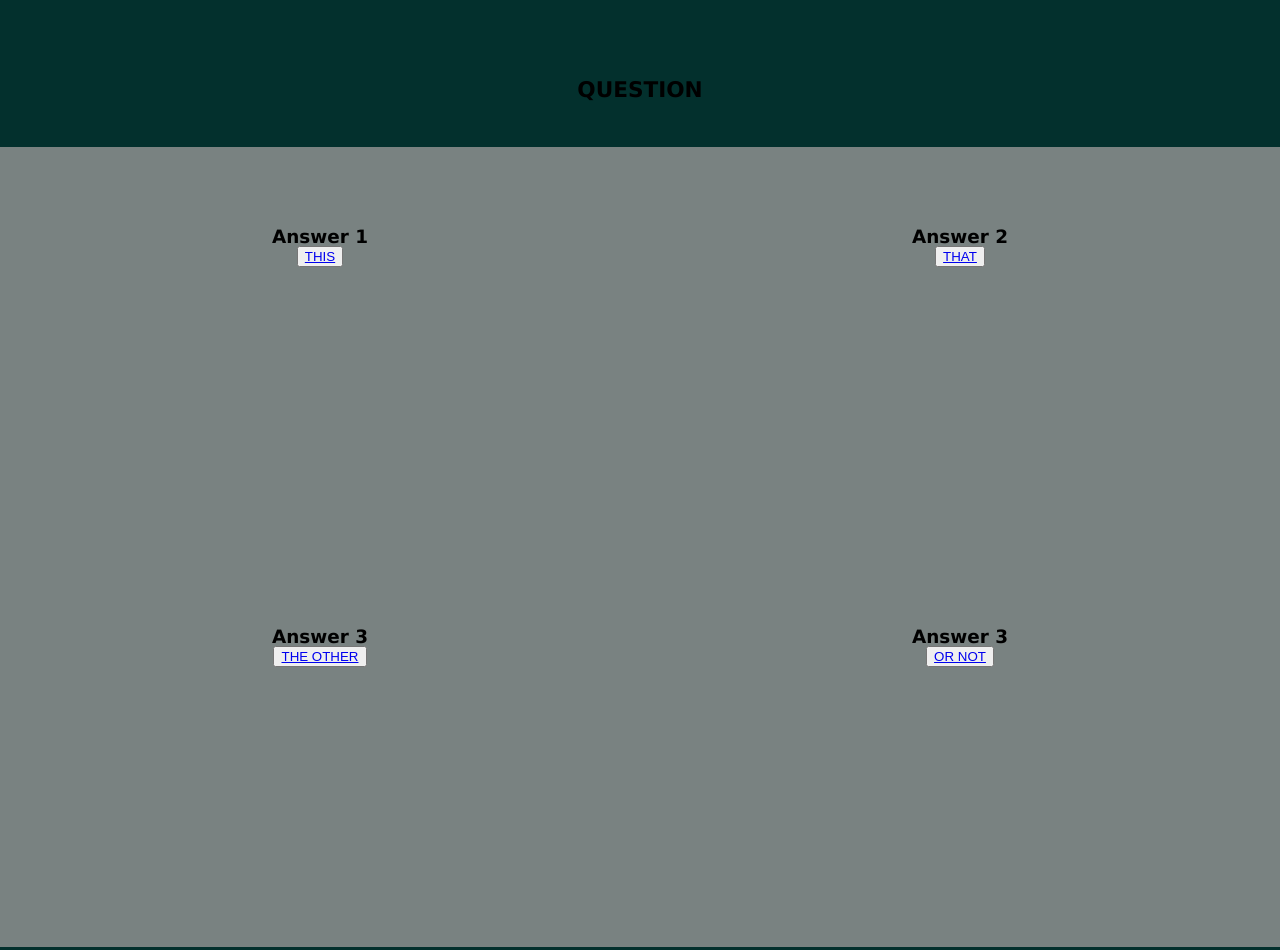
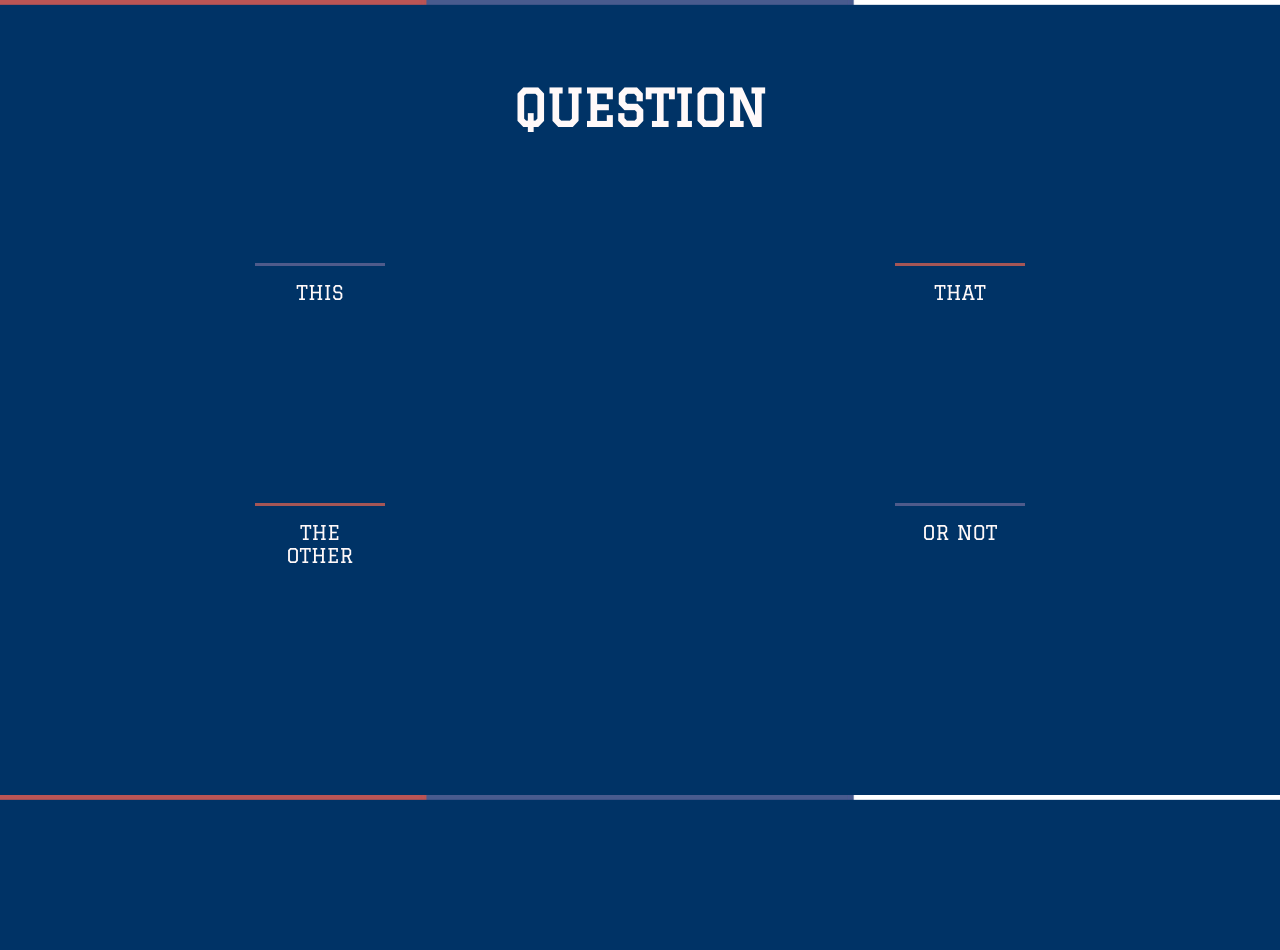
Before and after one commit to johnsona87/4guysandadime, a plain HTML site: page playbook/four.html in a window 1280 px wide. After the commit the page ends 800 px from the top, so only its background shows below. Drawn offline with Linux system fonts and the light colour scheme.

Commit message:
Css updates
Css

```diff
--- a/lib/css/partials/_theme.scss
+++ b/lib/css/partials/_theme.scss
@@ -1,7 +1,7 @@
+
 .cover {
-	//background: url('../img/woodbgb.jpg') no-repeat center center fixed;
 	background-size: cover;
-	background-color: rgba(3, 48, 45, 1);
+	background-color: #003366;
 	width: 100%;
 	height: auto;
 	padding-top: 5em;
@@ -9,11 +9,121 @@
 }
 .answer-group{
 	padding-top: 3em;
-	padding-bottom: 2em;
+	padding-bottom: 0em;
 }
 .answer {
-	background-color: rgba(150, 150, 150, .8);
+
 	display: inline-block;
-	height: 50vh;
+	height: 30vh;
 	padding-top: 5em;
 }
+
+.bar-1 {
+	width:100%;
+	height:5px;
+	position:fixed;
+   	top:0;
+   	left:0;
+}
+
+.bar-2 {
+	width:100%;
+	height:5px;
+	position:fixed;
+   	bottom:0;
+   	left:0;
+}
+
+h1 {
+	font-family: 'Graduate', cursive;
+	color: #fff9f9;
+	margin-top: 30px;
+	margin-bottom: 30px;
+	font-size: 50px;
+	line-height: 55px;
+}
+
+.intro {
+	font-family: 'Open Sans', sans-serif;
+	color: #fff9f9;
+	font-weight: 300;
+	font-size: 14px;
+	width: 500px;
+	margin-right: auto;
+	margin-left: auto;
+	margin-bottom: 30px;
+}
+
+.stars {
+	width: 17px;
+	margin-right: 20px;
+	margin-left: 20px;
+	margin-top: 80px;
+}
+
+.start-button {
+	background-image:url(../../lib/assets/ball.png);
+	background-color: rgba(1,1,1,0);
+    cursor:pointer;
+    border-style: none;
+    width:121px;
+    height:74px;
+
+  	font-family: 'Graduate', cursive;
+	color: #fff9f9;
+	font-size: 20px;
+}
+
+.start-button a:link, .start-button a:visited {
+		text-decoration: none;
+		color: #fff9f9;
+}
+
+.start-button a:hover {
+		text-decoration: none;
+		color: #4f5b8b;
+}
+
+.button-blue {
+	width: 130px;
+	background-color: rgba(0,0,0,0);
+	border-style: none;
+    border-top: solid #4f5b8b;
+   	padding: 15px;
+
+	font-family: 'Graduate', cursive;
+	color: #fff9f9;
+	font-size: 20px;
+}
+
+.button-blue a:link, .button-white a:visited {
+		text-decoration: none;
+		color: #fff9f9;
+}
+
+.button-blue a:hover {;
+		text-decoration: none;
+		color: #4f5b8b;
+}
+
+.button-red {
+	width: 130px;
+	background-color: rgba(0,0,0,0);
+	border-style: none;
+    border-top: solid #a45656;
+   	padding: 15px;
+
+	font-family: 'Graduate', cursive;
+	color: #fff9f9;
+	font-size: 20px;
+}
+
+.button-red a:link, .button-white a:visited {
+		text-decoration: none;
+		color: #fff9f9;
+}
+
+.button-red a:hover {;
+		text-decoration: none;
+		color: #a45656;
+}
--- a/playbook/four.html
+++ b/playbook/four.html
@@ -4,28 +4,31 @@
 	<meta charset="UTF-8">
 	<title>Get Offside - Which NFL Team Should You Cheer For?</title>
 	<link rel="stylesheet" href="../lib/css/style.css">
+
+	<!--Google Fonts-->
+	<link href='http://fonts.googleapis.com/css?family=Graduate' rel='stylesheet' type='text/css'>
+	<link href='http://fonts.googleapis.com/css?family=Open+Sans:300,600,400' rel='stylesheet' type='text/css'>
+
 </head>
 <body class="cover">
+	<class="col-12"><img class="bar-1" src="../lib/assets/bar.jpg"></class>
 	<main class="col-12">
-		<h2 class="center">QUESTION</h2>
+		<h1 class="center">QUESTION</h1>
 		<section class="answer-group col-12">
 			<div class="answer col-sm-6 col-xs-12">
-				<h3>Answer 1</h3>
-				<button><a href="#">THIS</a></button>
+				<button class="button-blue"><a href="#">THIS</a></button>
 			</div>
 			<div class="answer col-sm-6 col-xs-12">
-				<h3>Answer 2</h3>
-				<button><a href="#">THAT</a></button>
+				<button class="button-red"><a href="#">THAT</a></button>
 			</div>
 			<div class="answer col-sm-6 col-xs-12">
-				<h3>Answer 3</h3>
-				<button><a href="#">THE OTHER</a></button>
+				<button class="button-red"><a href="#">THE OTHER</a></button>
 			</div>
 			<div class="answer col-sm-6 col-xs-12">
-				<h3>Answer 3</h3>
-				<button><a href="#">OR NOT</a></button>
+				<button class="button-blue"><a href="#">OR NOT</a></button>
 			</div>
 		</section>
+		<class="col-12"><img class="bar-2" src="../lib/assets/bar.jpg"></class>
 	</main>
 </body>
 </html>
```
Also changed, not shown: index.html (+11 -3 lines), playbook/three.html (+11 -7 lines), playbook/two.html (+10 -5 lines), lib/assets/ball.png (added), lib/assets/bar.jpg (added), lib/assets/star-blue.png (added), lib/assets/star-red.png (added), lib/assets/star-white.png (added), lib/css/style.css, 1 other file.
